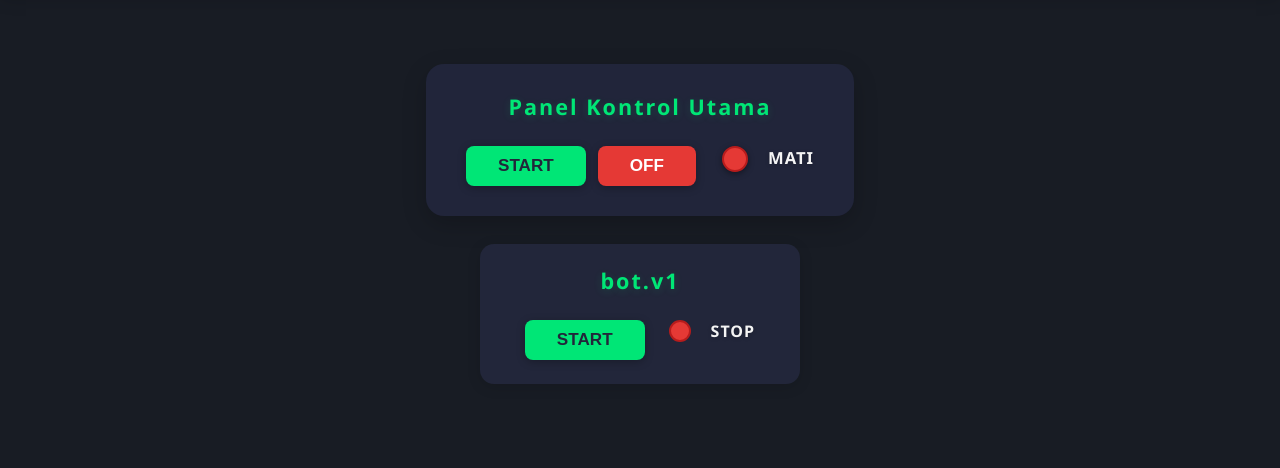
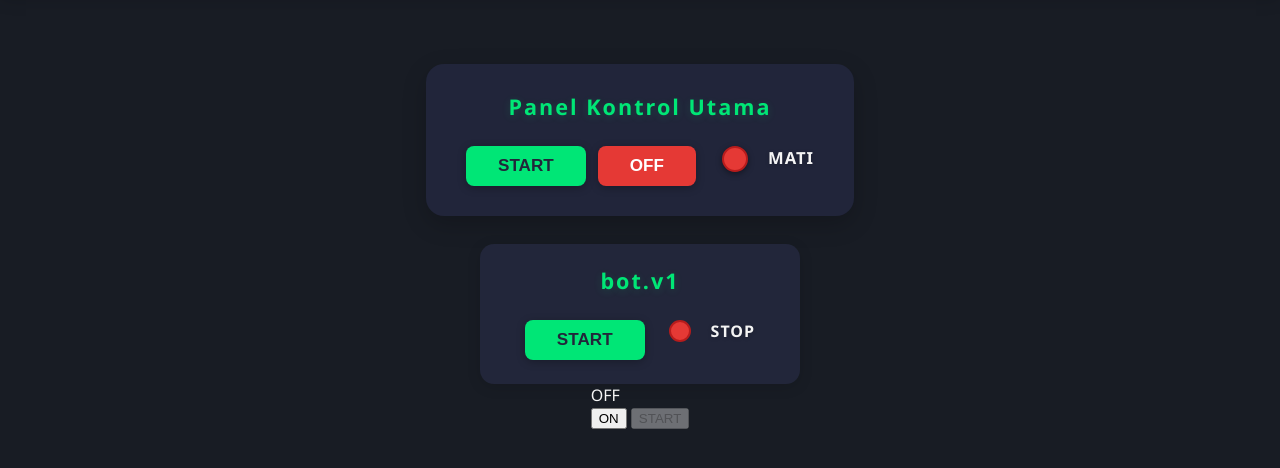
Before and after one commit to riskiriandi/dashboard, a plain HTML site: page index.html in a window 1280 px wide. Shown: the part 110-578 px from the top of the page. Drawn offline with Linux system fonts and the light colour scheme.

Commit message:
index.html

```diff
--- a/index.html
+++ b/index.html
@@ -30,7 +30,24 @@
         <span id="botv1Status" class="status-botv1">STOP</span>
       </div>
     </section>
+
+    <!-- Panel Monitor (TV) Real-Time -->
+    <section class="monitor-panel">
+      <div id="tv-frame">
+        <div id="tv-screen" class="off">
+          <span id="monitor-status">OFF</span>
+          <video id="monitor-video" autoplay muted loop style="display:none"></video>
+          <img id="monitor-img" style="display:none"/>
+        </div>
+      </div>
+      <div class="tv-controls">
+        <button id="btn-onoff">ON</button>
+        <button id="btn-start" disabled>START</button>
+      </div>
+    </section>
+    <!-- Akhir Panel Monitor -->
+
   </main>
   <script src="script.js"></script>
 </body>
-</html>
+  </html>
```
